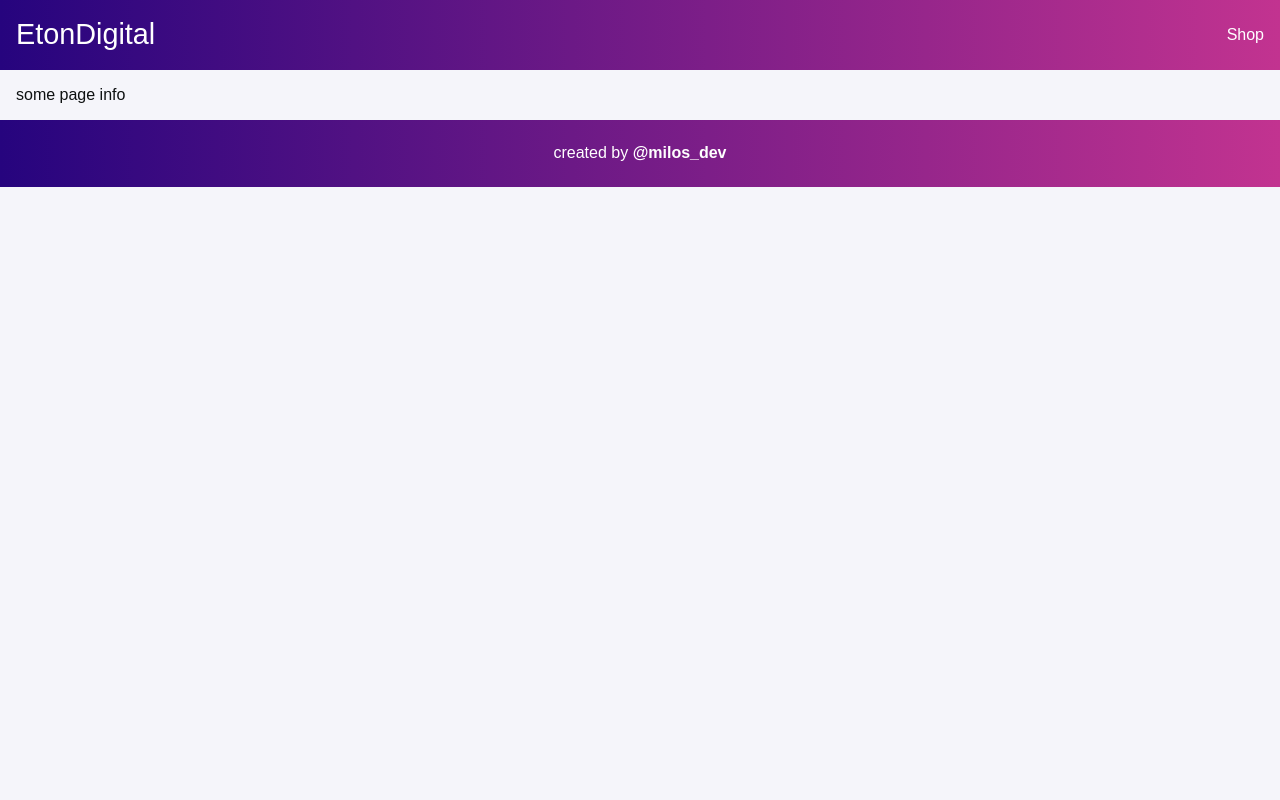
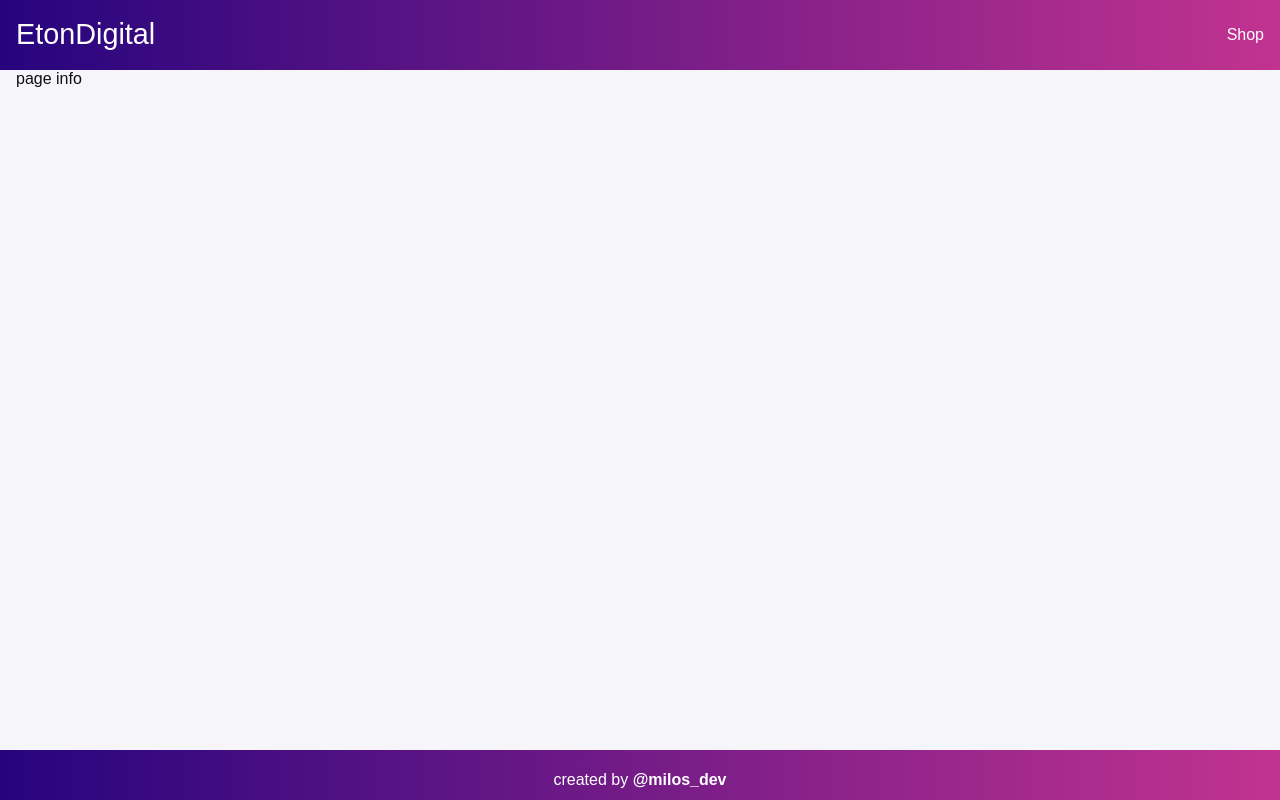
Before and after one commit to m-eton/eton-shop, a React (Create React App) app: page /cart in a window 1280 px wide. Built offline with nearby package versions, Linux system fonts and the light colour scheme.

Commit message:
smallest layout done

```diff
--- a/src/actions/products.js
+++ b/src/actions/products.js
@@ -2,3 +2,9 @@ export const setStateProducts = products => ({
   type: "SET_STATE_PRODUCTS",
   products
 });
+
+export const addToCart = (product, counter = 0) => ({
+  type: "ADD_TO_CART",
+  product,
+  counter
+});
--- a/src/components/CartPage.js
+++ b/src/components/CartPage.js
@@ -1,9 +1,16 @@
-import React from "react";
+import React, { Component } from "react";
+import { connect } from "react-redux";
 
-const CartPage = () => (
-  <div>
-    <p>some page info</p>
-  </div>
-);
+class CartPage extends Component {
+  render() {
+    return <div>page info</div>;
+  }
+}
 
-export default CartPage;
+const mapStateToProps = state => {
+  return {
+    cartProducts: state.cartProducts
+  };
+};
+
+export default connect(mapStateToProps)(CartPage);
--- a/src/styles/base/_base.scss
+++ b/src/styles/base/_base.scss
@@ -12,6 +12,13 @@ body {
 }
 
 .layout {
+  &:first-child {
+    padding-top: 1em;
+  }
+  &:last-child {
+    padding-bottom: 1em;
+  }
+  min-height: calc(100vh - 120px); // minus header + footer
   padding: $screen-padding-xs;
   // more sizes
 }
--- a/src/styles/components/_footer.scss
+++ b/src/styles/components/_footer.scss
@@ -1,9 +1,9 @@
 .footer {
-  margin-top: 1em;
+  height: 50px;
   background: linear-gradient(to right, $accent1, $accent2);
   color: $white;
 
-  padding: 0.5em;
+  padding: 0.3em;
 
   p {
     text-align: center;
```
